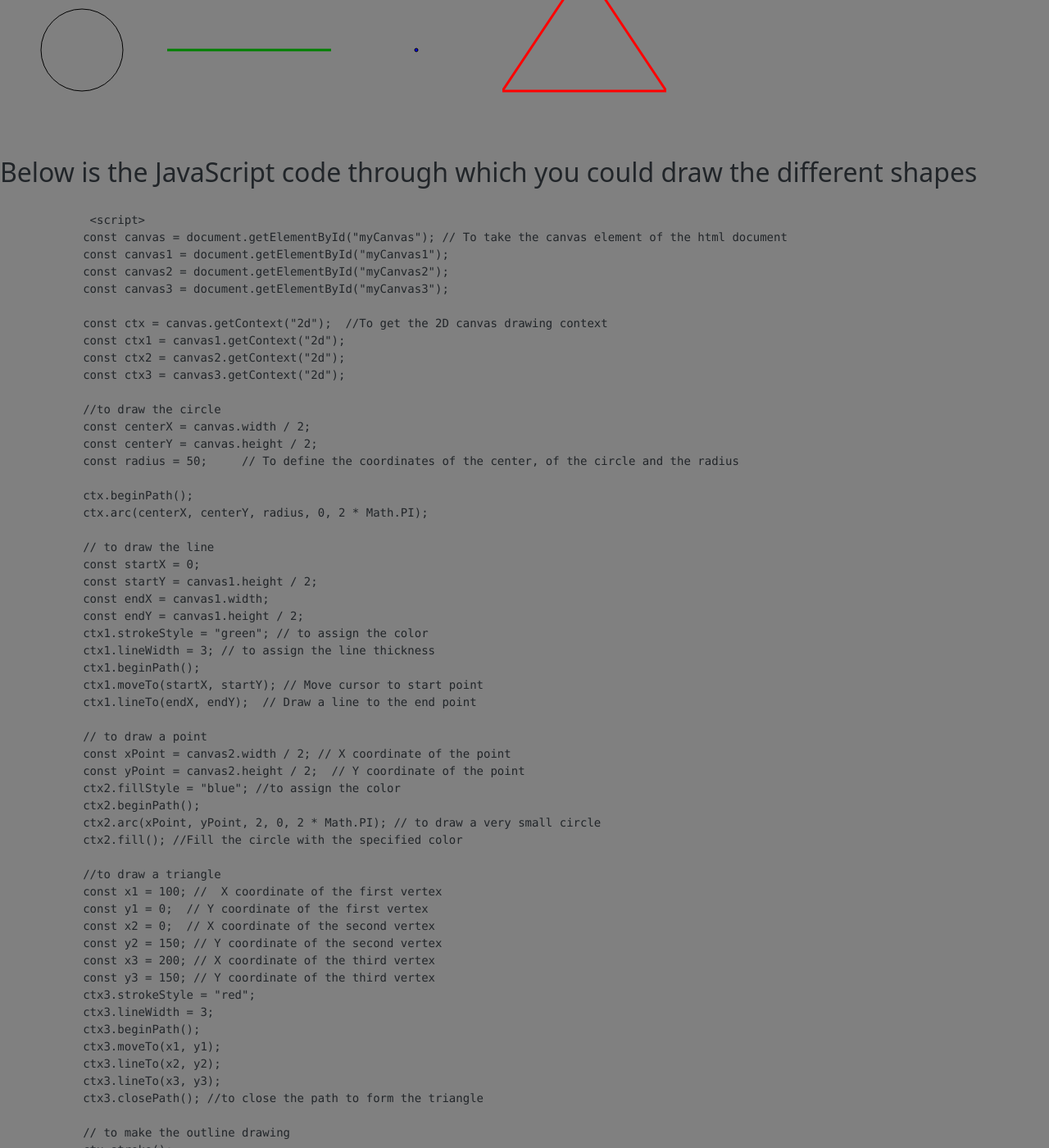
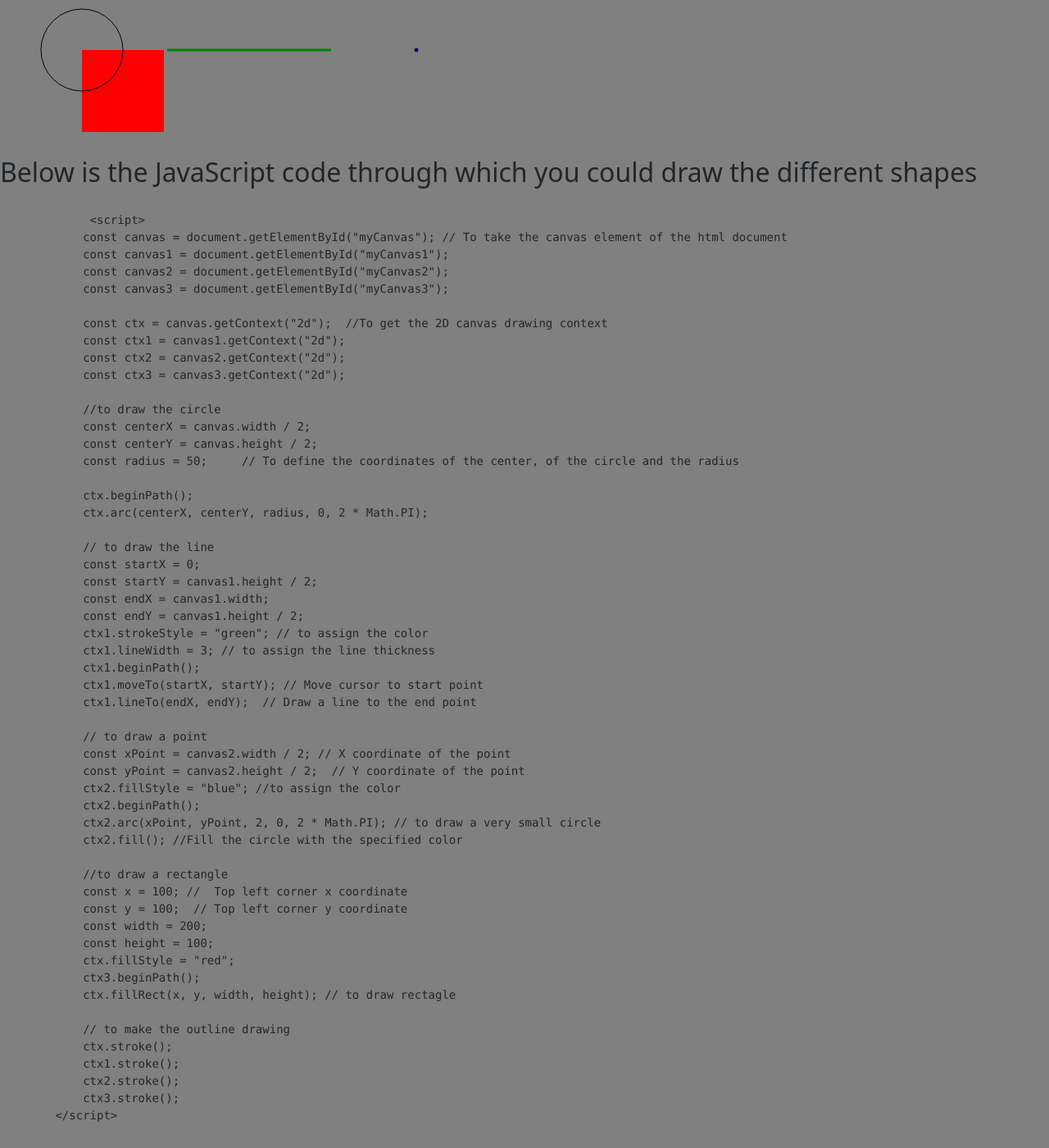
Before and after one commit to Garufi1962596/Garufi1962596.github.io, a Jekyll site: the page _posts/2023-10-06-JS_Practical_Homework.html, which Jekyll copies as it is, in a window 1280 px wide and 1400 px high, scrolled down 293 px. Shown: the whole window at 82% size. Built offline with Jekyll 4.4.1, drawn with Linux system fonts in a browser that asks for light colours; some of the changed text lies outside the part shown.

Commit message:
Update 2023-10-06-JS_Practical_Homework.html

```diff
--- a/_posts/2023-10-06-JS_Practical_Homework.html
+++ b/_posts/2023-10-06-JS_Practical_Homework.html
@@ -56,20 +56,14 @@
             ctx2.arc(xPoint, yPoint, 2, 0, 2 * Math.PI); // to draw a very small circle
             ctx2.fill(); //Fill the circle with the specified color
 
-            //to draw a triangle
-            const x1 = 100; //  X coordinate of the first vertex
-            const y1 = 0;  // Y coordinate of the first vertex
-            const x2 = 0;  // X coordinate of the second vertex
-            const y2 = 150; // Y coordinate of the second vertex
-            const x3 = 200; // X coordinate of the third vertex
-            const y3 = 150; // Y coordinate of the third vertex
-            ctx3.strokeStyle = "red";
-            ctx3.lineWidth = 3;
+            //to draw a rectangle
+            const x = 100; //  Top left corner x coordinate
+            const y = 100;  // Top left corner y coordinate
+            const width = 200;
+            const height = 100;
+            ctx.fillStyle = "red";
             ctx3.beginPath();
-            ctx3.moveTo(x1, y1);
-            ctx3.lineTo(x2, y2);
-            ctx3.lineTo(x3, y3);
-            ctx3.closePath(); //to close the path to form the triangle
+            ctx.fillRect(x, y, width, height); // to draw rectagle
 
             // to make the outline drawing
             ctx.stroke();
@@ -117,20 +111,14 @@
             ctx2.arc(xPoint, yPoint, 2, 0, 2 * Math.PI); // to draw a very small circle
             ctx2.fill(); //Fill the circle with the specified color
 
-            //to draw a triangle
-            const x1 = 100; //  X coordinate of the first vertex
-            const y1 = 0;  // Y coordinate of the first vertex
-            const x2 = 0;  // X coordinate of the second vertex
-            const y2 = 150; // Y coordinate of the second vertex
-            const x3 = 200; // X coordinate of the third vertex
-            const y3 = 150; // Y coordinate of the third vertex
-            ctx3.strokeStyle = "red";
-            ctx3.lineWidth = 3;
+            //to draw a rectangle
+            const x = 100; //  Top left corner x coordinate
+            const y = 100;  // Top left corner y coordinate
+            const width = 200;
+            const height = 200;
+            ctx.fillStyle = "red";
             ctx3.beginPath();
-            ctx3.moveTo(x1, y1);
-            ctx3.lineTo(x2, y2);
-            ctx3.lineTo(x3, y3);
-            ctx3.closePath(); //to close the path to form the triangle
+            ctx.fillRect(x, y, width, height); // to draw rectagle
 
             // to make the outline drawing
             ctx.stroke();
```
